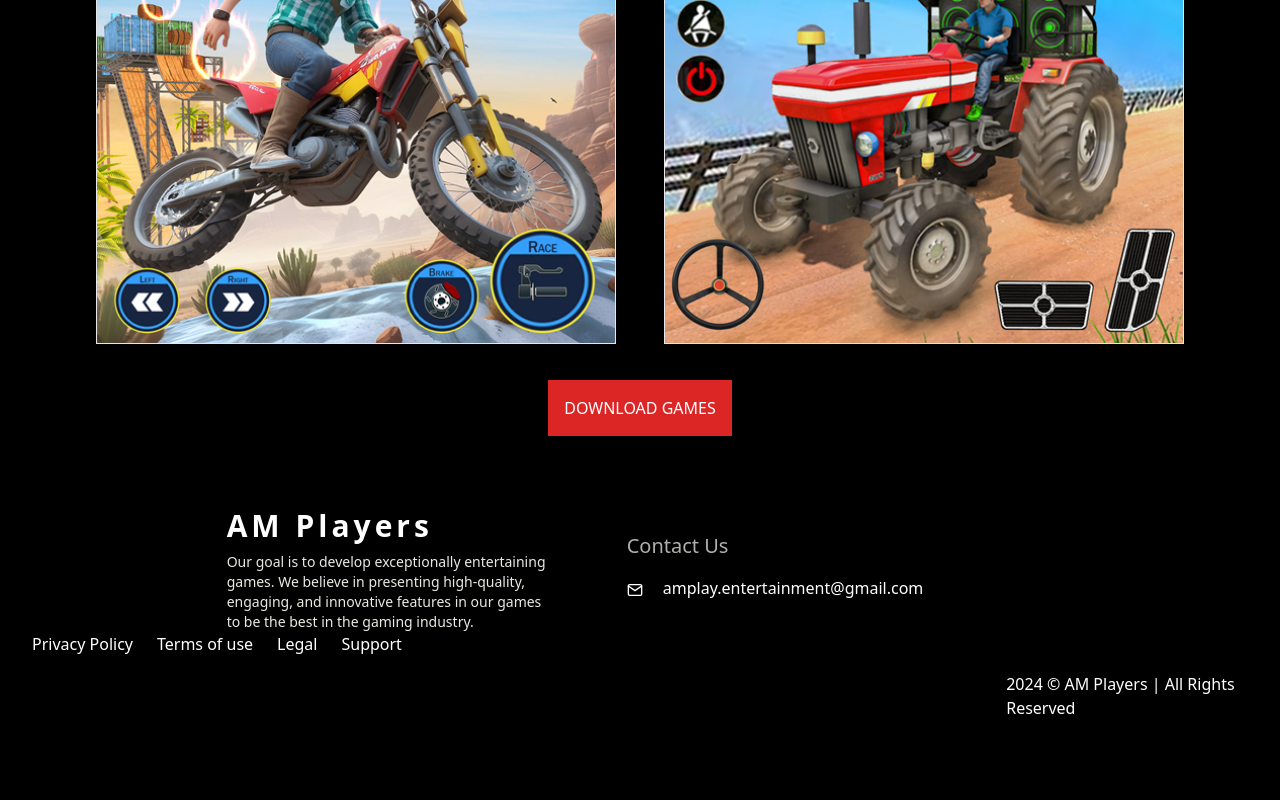
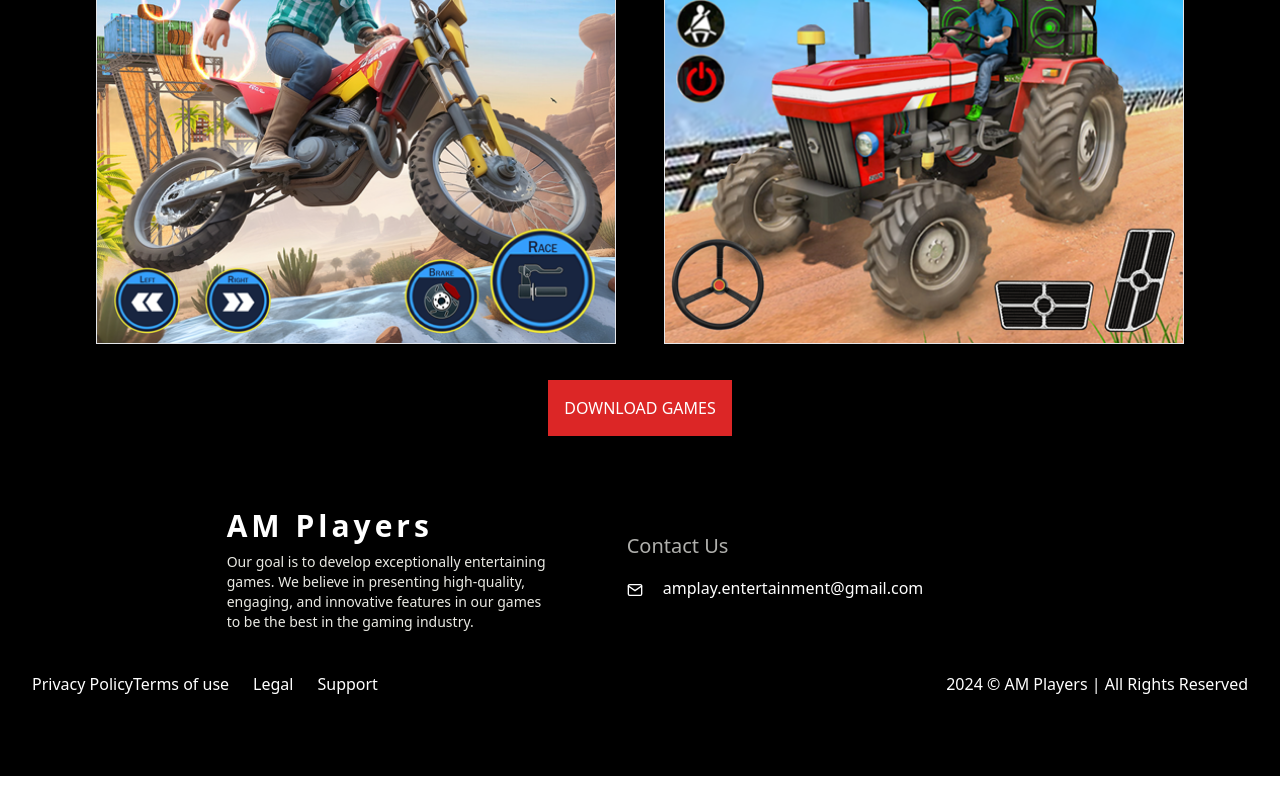
Before and after one commit to AhmedHashir10/Gaming-Website, a Next.js app: page / in a window 1280 px wide. Shown: the part 1608-2408 px from the top of the page. After the commit the page ends 2384 px from the top, so only its background shows below. Built offline with nearby package versions, Linux system fonts and the light colour scheme.

Commit message:
fix:footer Ui Updated

```diff
--- a/components/Footer.js
+++ b/components/Footer.js
@@ -35,15 +35,14 @@ const Footer = () => {
           </div>
         </div>
       </div>
-      <div className="flex flex-col-reverse md:flex-row justify-between px-8">
-        <div className="w-full md:w-auto text-center md:text-left md:order-2">
-          <div className="text-1.75xl py-10">
-            2024 © AM Players | All Rights Reserved
-          </div>
-        </div>
-        <div className="w-full text-center md:text-left md:order-1">
-          <ul className="mb-4 md:mb-0">
-            <li className="inline-block mr-6 mt-4 md:mt-0">
+      <div className="flex flex-col md:flex-row justify-between px-8 mt-4 md:mt-0">
+        <div className="w-full text-center sm:text-left md:order-1 flex justify-center md:justify-start items-center">
+          {" "}
+          {/* Modified */}
+          <ul className="mb-4 md:mb-0 flex">
+            {" "}
+            {/* Modified */}
+            <li className="inline-block mr-6  md:mt-0 md:mr-0">
               {" "}
               {/* Added margin top for small screens */}
               <Link href="/privacyPolicy">Privacy Policy</Link>
@@ -59,6 +58,11 @@ const Footer = () => {
             </li>
           </ul>
         </div>
+        <div className="w-full  text-center md:text-right md:order-2">
+          <div className="text-1.75xl py-10">
+            2024 © AM Players | All Rights Reserved
+          </div>
+        </div>
       </div>
     </footer>
   );
```
